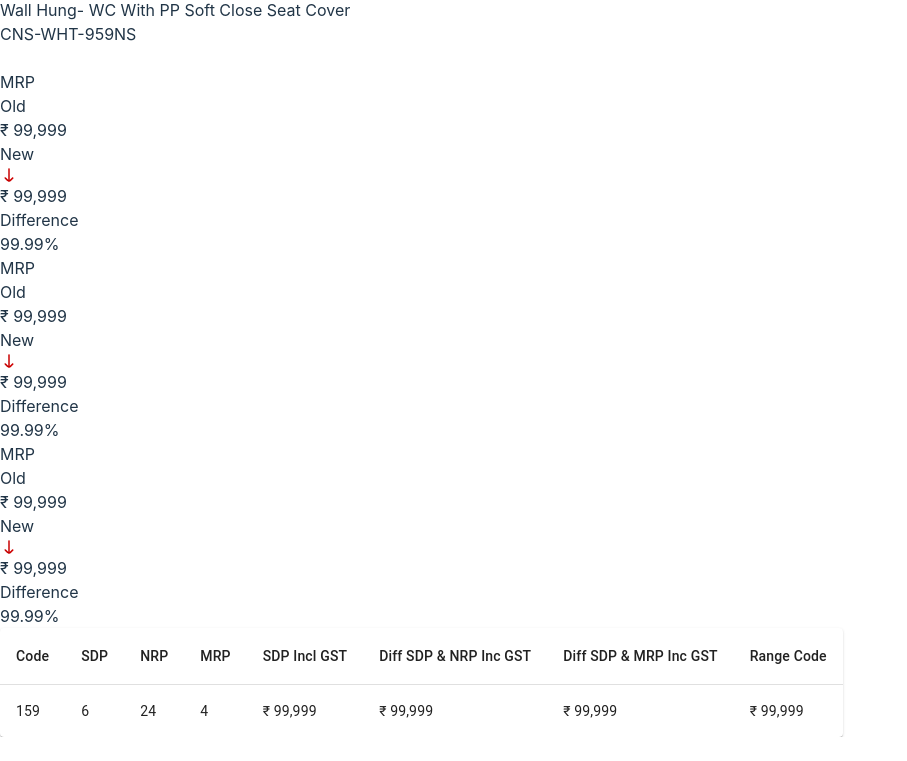
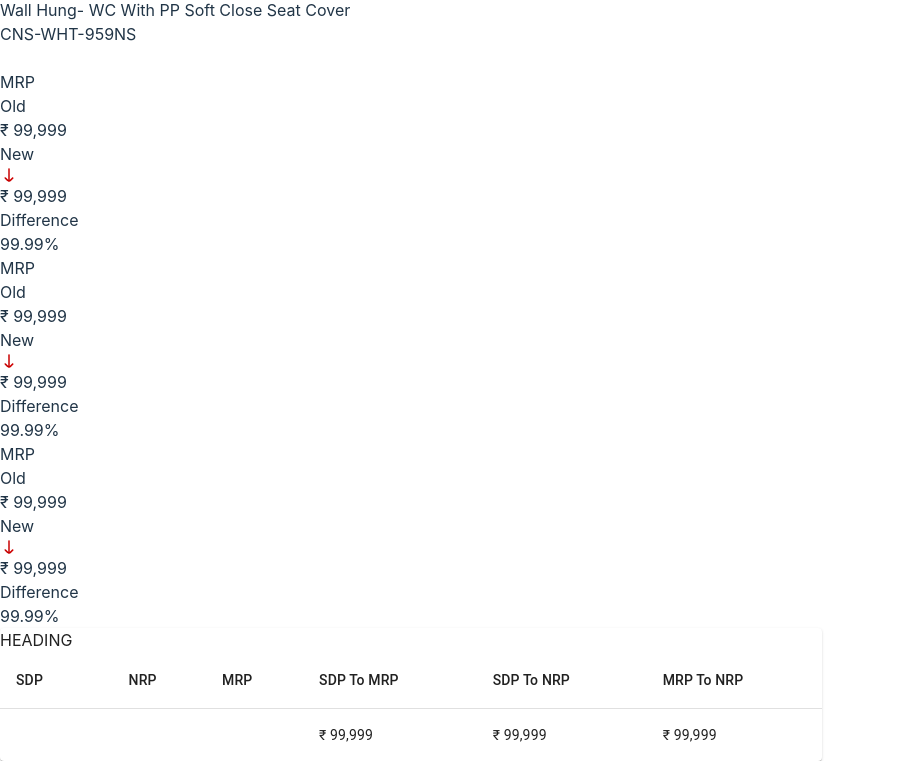
Before and after one commit to Usama9336/HoomRoomSite, a React (Vite) app: page /nextpage in a window 1280 px wide. Shown: the part 771-1532 px from the top of the page, without its empty margins (0-907 px from the left). Before the commit the page ends 1508 px from the top, so only its background shows below. Built offline with nearby package versions, Linux system fonts and the light colour scheme.

Commit message:
Update Nexttable.jsx

```diff
--- a/src/Nexttable.jsx
+++ b/src/Nexttable.jsx
@@ -7,29 +7,28 @@ import TableHead from '@mui/material/TableHead';
 import TableRow from '@mui/material/TableRow';
 import Paper from '@mui/material/Paper';
 
-function createData( calories, fat, carbs, protein, srp, mrp,gst,range) {
-  return {  calories, fat, carbs, protein,srp,mrp,gst,range };
+function createData( fat, carbs, protein, srp, mrp,gst) {
+  return { fat, carbs, protein,srp,mrp,gst };
 }
 
 const rows = [
-  createData( 159, 6.0, 24, 4.0,'₹ 99,999','₹ 99,999','₹ 99,999','₹ 99,999')
+  createData( '', '', '','₹ 99,999','₹ 99,999','₹ 99,999'),
 ];
 
 export default function Nexttable() {
   return (
-    <TableContainer component={Paper} style={{ maxHeight: 280, overflowY: 'auto' }} >
+    <TableContainer component={Paper} style={{ maxHeight: 270, overflowY: 'auto' }} >
       <Table sx={{ minWidth: 650 }} aria-label="simple table">
         <TableHead >
+          <p className='text-[#404040] text-[
+20.11px] font-bold ml-[0.8rem] mt-[0.6rem]'>HEADING</p>
           <TableRow>
-          <TableCell>
-            <p className='text-[13px] text-[#565656] font-bold'> Code</p>
-            </TableCell>
           <TableCell>
             <p className='text-[13px] text-[#565656] font-bold' >SDP</p>
 
             </TableCell>
-          <TableCell>
-          <p className='text-[13px] text-[#565656] font-bold' >NRP</p>
+          <TableCell >
+          <p className='ml-[-2rem] sm:ml-[-3.5rem] text-[13px] text-[#565656] font-bold' >NRP</p>
 
             </TableCell>
           <TableCell>
@@ -37,19 +36,16 @@ export default function Nexttable() {
 
             </TableCell>
           <TableCell>
-          <p className='text-[13px] text-[#565656] font-bold' > SDP Incl GST</p>
+          <p className='text-[13px] text-[#565656] font-bold' > SDP To MRP</p>
 
             </TableCell>
             <TableCell >
-            <p className='text-[13px] text-[#565656] font-bold' > Diff SDP & NRP Inc GST</p>
+            <p className='text-[13px] text-[#565656] font-bold' > SDP To NRP</p>
 
               </TableCell>
             <TableCell >
-            <p className='text-[13px] text-[#565656] font-bold' >  Diff SDP & MRP Inc GST</p>
+            <p className='text-[13px] text-[#565656] font-bold' > MRP To NRP</p>
 
-              </TableCell>
-            <TableCell >
-            <p className='text-[13px] text-[#565656] font-bold' > Range Code</p>
               </TableCell>
 
           </TableRow>
@@ -61,9 +57,8 @@ export default function Nexttable() {
               sx={{ '&:last-child td, &:last-child th': { border: 0 } }}
             >
 
-              <TableCell >{row.calories}</TableCell>
               <TableCell>{row.fat}</TableCell>
-              <TableCell>{row.carbs}</TableCell>
+              <TableCell><p className='ml-[-2rem] sm:ml-[-3.5rem]'>{row.carbs}</p></TableCell>
               <TableCell >{row.protein}</TableCell>
               <TableCell ><p className='bg-gradient-to-r from-[#83C44C] to-[#149C78] inline-block text-transparent bg-clip-text '>{row.srp}</p></TableCell>
               <TableCell >
@@ -74,11 +69,7 @@ export default function Nexttable() {
               <p className='bg-gradient-to-r from-[#83C44C] to-[#149C78] inline-block text-transparent bg-clip-text '>{row.gst}</p>
 
                 </TableCell>
-              <TableCell >
-              <p className='bg-gradient-to-r from-[#83C44C] to-[#149C78] inline-block text-transparent bg-clip-text '>{row.range}</p>
 
-
-                </TableCell>
             </TableRow>
           ))}
         </TableBody>
```
